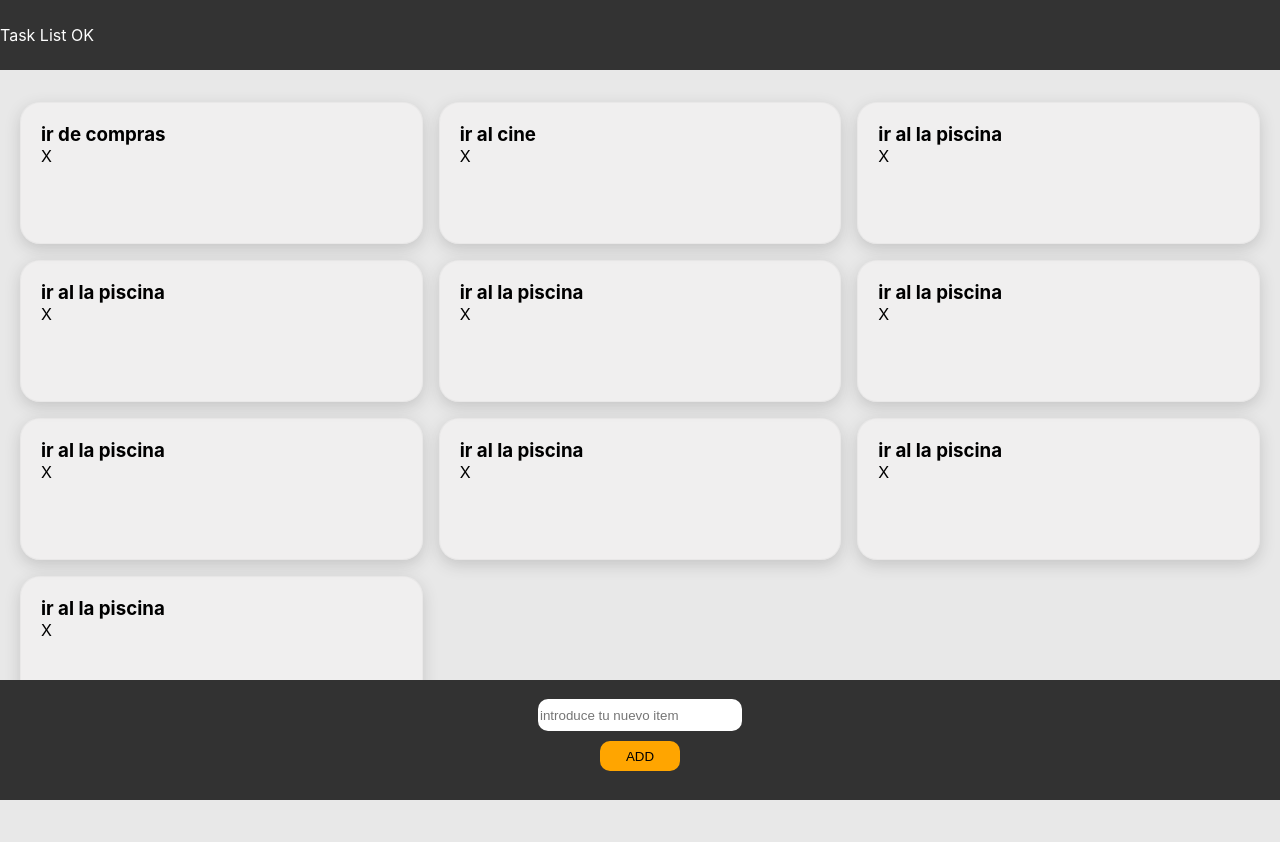
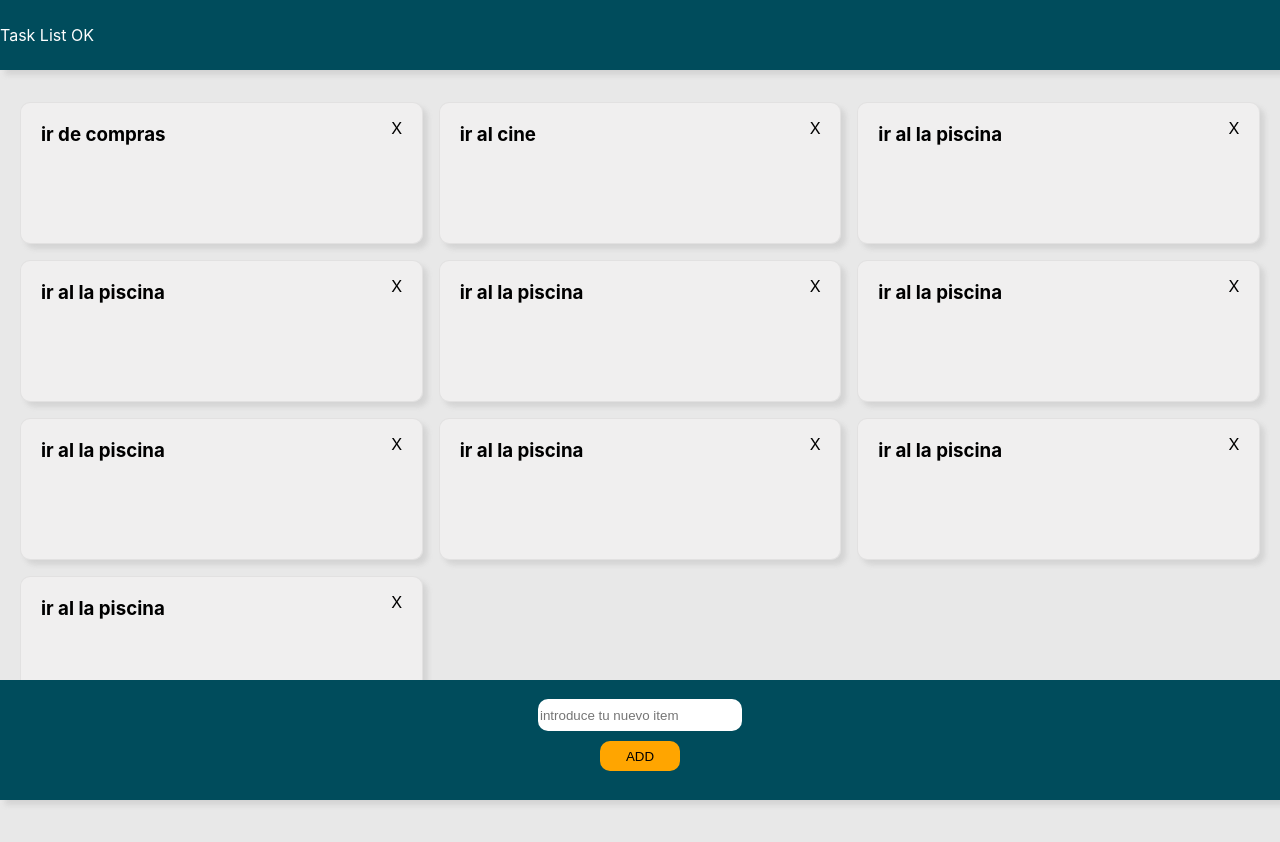
Before and after one commit to Sergi-Virgili/Intro-React-ClassTodo, a React (Create React App) app: page / in a window 1280 px wide. Shown: the top 842 px of the page. Built offline with nearby package versions, Linux system fonts and the light colour scheme.

Commit message:
change some styles

```diff
--- a/src/components/NavBar/navBar.module.css
+++ b/src/components/NavBar/navBar.module.css
@@ -14,8 +14,10 @@
   align-items: center;
 
   /* SHADOWS */
+  box-shadow: var(--box_shadow_default);
   /* border-bottom: 3px red solid; */
   /* box-shadow: -2px 5px 10px rgba(51, 51, 51, 0.832); */
   /* margin-bottom: 60px; */
   box-sizing: border-box;
+  z-index: 1;
 }
--- a/src/components/Task/index.jsx
+++ b/src/components/Task/index.jsx
@@ -40,7 +40,9 @@ export const Task = ({ item, deleteItem, updateTask }) => {
           <FiCheck onClick={() => handlerUpdateTask()} />
         </>
       )}
-      <div onClick={() => deleteItem(item.id)}> X </div>
+      <div className={styles.deleteButton} onClick={() => deleteItem(item.id)}>
+        X
+      </div>
     </article>
   );
 };
--- a/src/components/Task/task.module.css
+++ b/src/components/Task/task.module.css
@@ -3,13 +3,26 @@
   /* width: 20rem; */
   height: 100px;
   /* margin: 0 auto; */
-  border-radius: 20px;
-  box-shadow: 0 5px 15px #3f3f3f34;
+  border-radius: 10px;
+  box-shadow: var(--box_shadow_default);
   grid-row: span 1;
-  border: solid 1px rgba(217, 217, 217, 0.324);
+  border: solid 1px rgba(196, 196, 196, 0.324);
   padding: 20px;
+  position: relative;
 }
 
 h3 {
   margin: 0;
 }
+
+.deleteButton {
+  position: absolute;
+  top: 0px;
+  right: 0px;
+  width: 20px;
+  height: 20px;
+  padding: 15px;
+  text-align: center;
+  /* background-color: rgb(196, 196, 196); */
+  border-radius: 50%;
+}
--- a/src/components/TaskForm/taskForm.module.css
+++ b/src/components/TaskForm/taskForm.module.css
@@ -1,5 +1,5 @@
 .formContainer {
-  background-color: #323232;
+  background-color: var(--color_navbar);
   position: absolute;
   bottom: 0;
   width: 100%;
@@ -8,6 +8,8 @@
   justify-content: center;
   align-items: center;
   position: fixed;
+  box-shadow: var(--box_shadow_default);
+  z-index: 1;
 }
 
 button {
--- a/src/index.css
+++ b/src/index.css
@@ -2,7 +2,8 @@
 :root {
   /* COLORS */
   --color_background: #dcdcdc;
-  --color_navbar: #333;
+  --color_navbar: #004c5c;
+  --box_shadow_default: 5px 5px 5px #8d8d8d35;
 }
 
 body {
```
